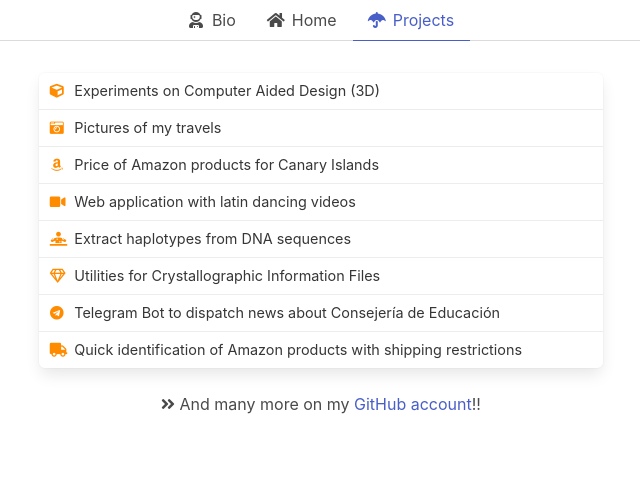
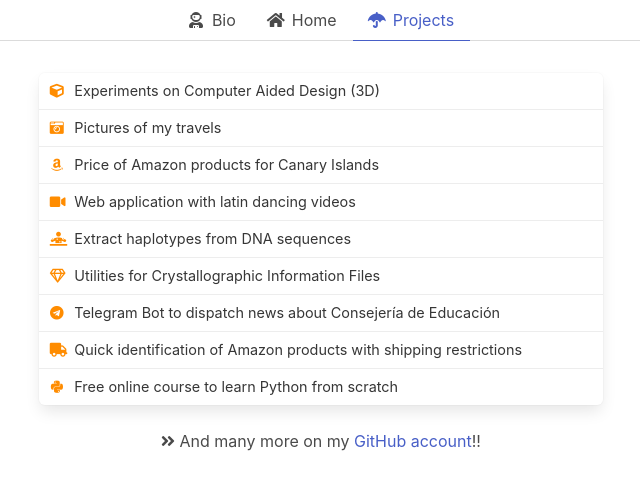
Before and after one commit to sdelquin/sdelquin.me, a Vue app: page /projects in a window 1280 px wide. Shown: the top 490 px of the page, without its empty margins (319-959 px from the left). Built offline with nearby package versions, Linux system fonts and the light colour scheme.

Commit message:
Add aprendepython.es project

```diff
--- a/src/views/Projects.vue
+++ b/src/views/Projects.vue
@@ -69,6 +69,11 @@ export default {
           title: 'Quick identification of Amazon products with shipping restrictions',
           url: 'https://sendhereplz.com',
         },
+        {
+          icon: 'fab fa-python',
+          title: 'Free online course to learn Python from scratch',
+          url: 'https://aprendepython.es',
+        },
       ],
     }
   },
```
